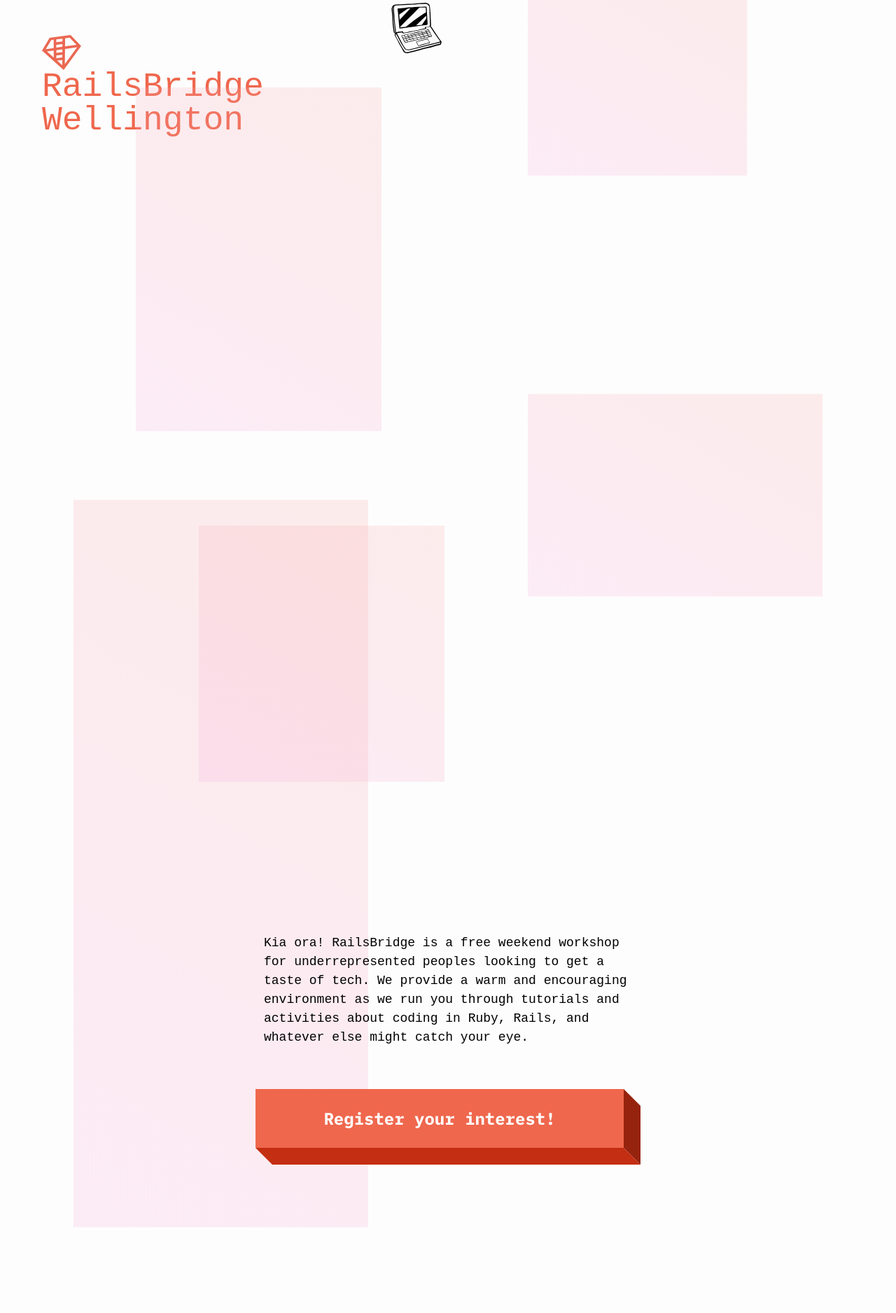
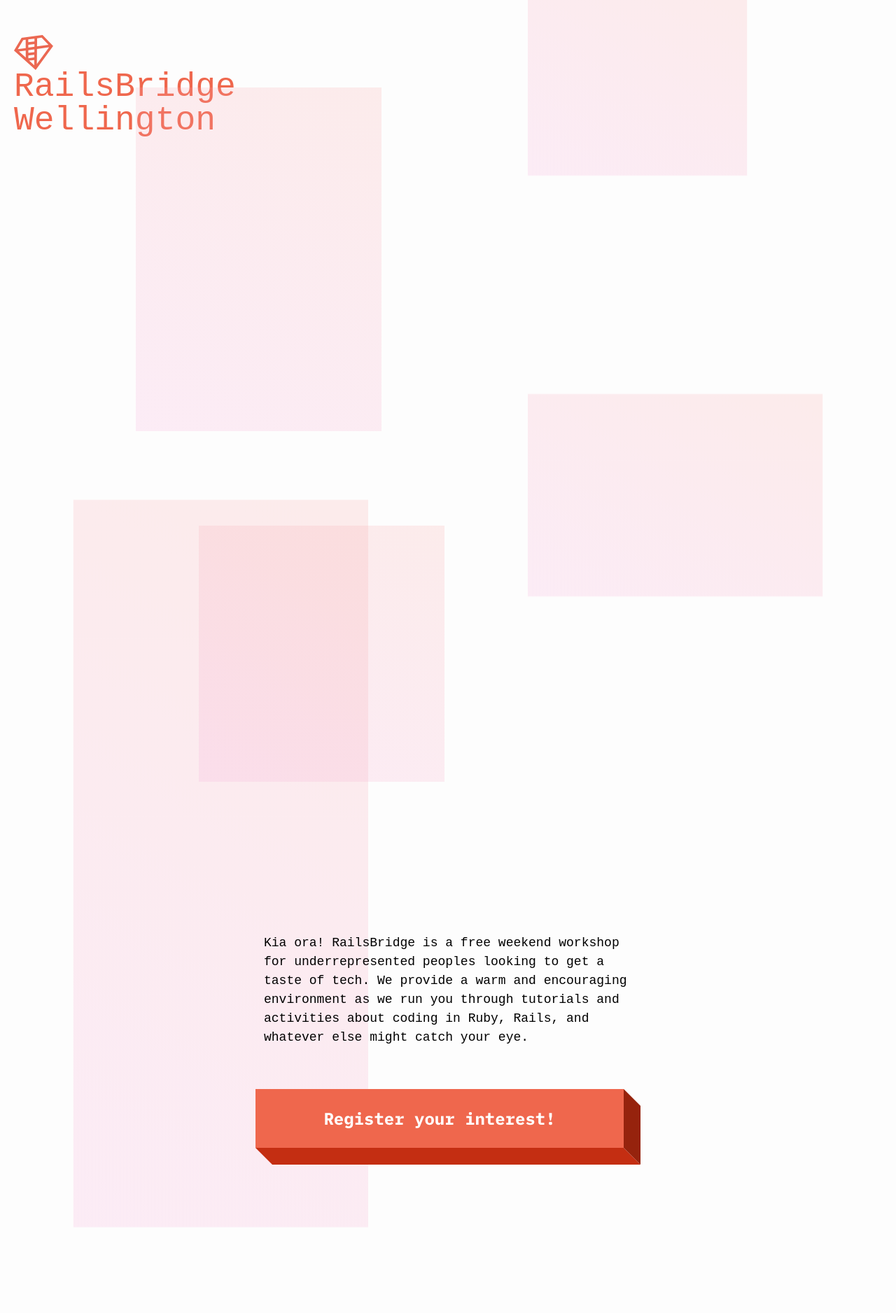
Before and after one commit to railsbridgewgtn/website, a Jekyll site: the page built from index.html, in a window 1280 px wide. Shown: the top 1876 px of the page at 70% size. Built offline with Jekyll 4.4.1, drawn with Linux system fonts in a browser that asks for light colours; some web fonts are replaced.

```diff
--- a/_layouts/default.html
+++ b/_layouts/default.html
@@ -7,11 +7,11 @@
 
     <div class="only-desktop">
       <div class="titles">
-        <h1 class="top-left font-big heading">
+        <h1 class="top-left font-big heading"><a href="/">
           <img src="/images/RB-diamond.svg"/><br/>
           RailsBridge<br/>
           Wellington
-        </h1>
+        </a></h1>
         <h2 class="bottom-right font-big heading">
           August 11-12<br/>
           Flux Federation
@@ -23,11 +23,11 @@
 
       <div class="only-mobile">
       <div class="titles">
-        <h1 class="top-left font-big heading">
+        <h1 class="top-left font-big heading"><a href="/">
           <img src="/images/RB-diamond.svg"/><br/>
           RailsBridge<br/>
           Wellington
-        </h1>
+        </a></h1>
         <h2 class="bottom-right font-big heading">
           August 11-12<br/>
           Flux Federation
@@ -42,10 +42,7 @@
       </div></div>
 
       <div class="parallax layer2"><div class="background">
-        <img src="/images/laptop.svg" style="
-          grid-column-start: 6;
-          grid-row-start: 1;
-        "/>
+
       </div></div>
 
       <div class="parallax layer3"><div class="background">
--- a/_sass/_layout.scss
+++ b/_sass/_layout.scss
@@ -38,7 +38,7 @@
     flex-direction: column;
     justify-content: space-between;
     align-items: stretch;
-    max-width: 1200px;
+    max-width: 1800px;
     height: 100%;
     margin: 0 auto;
     padding: 20px;
--- a/_sass/_typography.scss
+++ b/_sass/_typography.scss
@@ -62,3 +62,11 @@ a {
     transition: 500ms;
   }
 }
+
+blockquote {
+  font-style: italic;
+}
+
+.titles a {
+  text-decoration: none;
+}
--- a/index.html
+++ b/index.html
@@ -3,7 +3,7 @@ title: RailsBridge Wellington 2018
 layout: default
 ---
 <div class="content-text first-paragraph">
-  <p>Kia ora! RailsBridge is a free weekend workshop for underrepresented peoples looking to get a taste of tech. We provide a warm and encouraging environment as we run you through tutorials and activities about coding in Ruby, Rails, and whatever else might catch your eye.
+  <p>Kia ora! RailsBridge is a free weekend workshop for underrepresented peoples looking to get a taste of tech. We provide a warm and encouraging environment as we run you through tutorials and activities about coding in Ruby, Rails, and whatever else might catch your eye.</p>
   <p><a href="/apply/" class="button">Register your interest!</a></p>
 </div>
 
@@ -31,7 +31,7 @@ layout: default
 
 <div class="content-text">
   <h3 class="faq">I can program! May I help?</h3>
-  <p>Yes! We're also looking for coaches to to help out with teaching and sharing the passion for coding. <a href="/coach-applications/">Coach applications can be found here</a>.</p>
+  <p>Yes! We're also looking for coaches to to help out with teaching and sharing the passion for coding. <p><a href="/coach-applications/" class="button">Coach at RailsBridge!</a></p>
 </div>
 
 <div class="content-text">
```
Also changed, not shown: other parts of index.html (+2 -0 lines), whats-in-a-name.html (added, +24 -0 lines), 1 other file.
